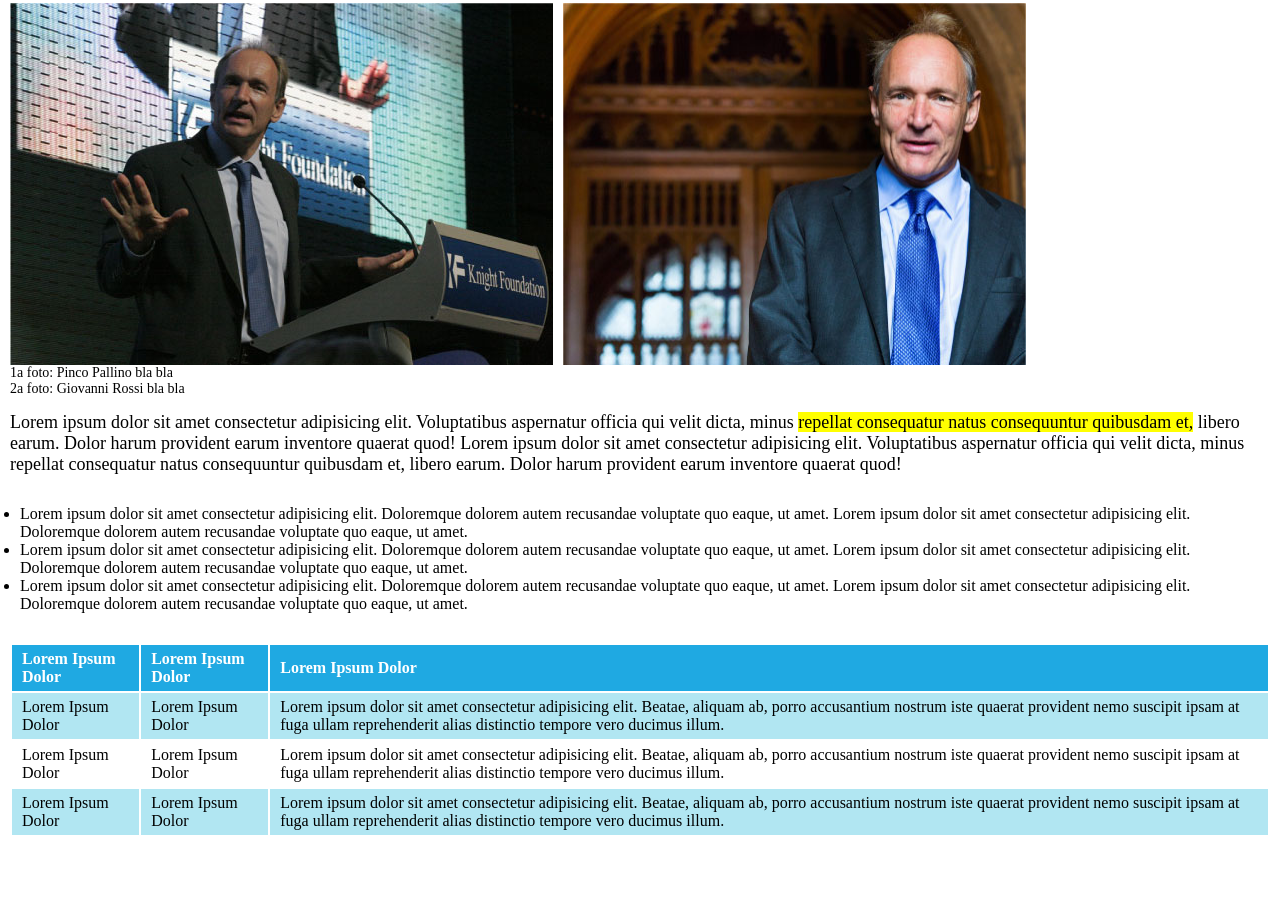
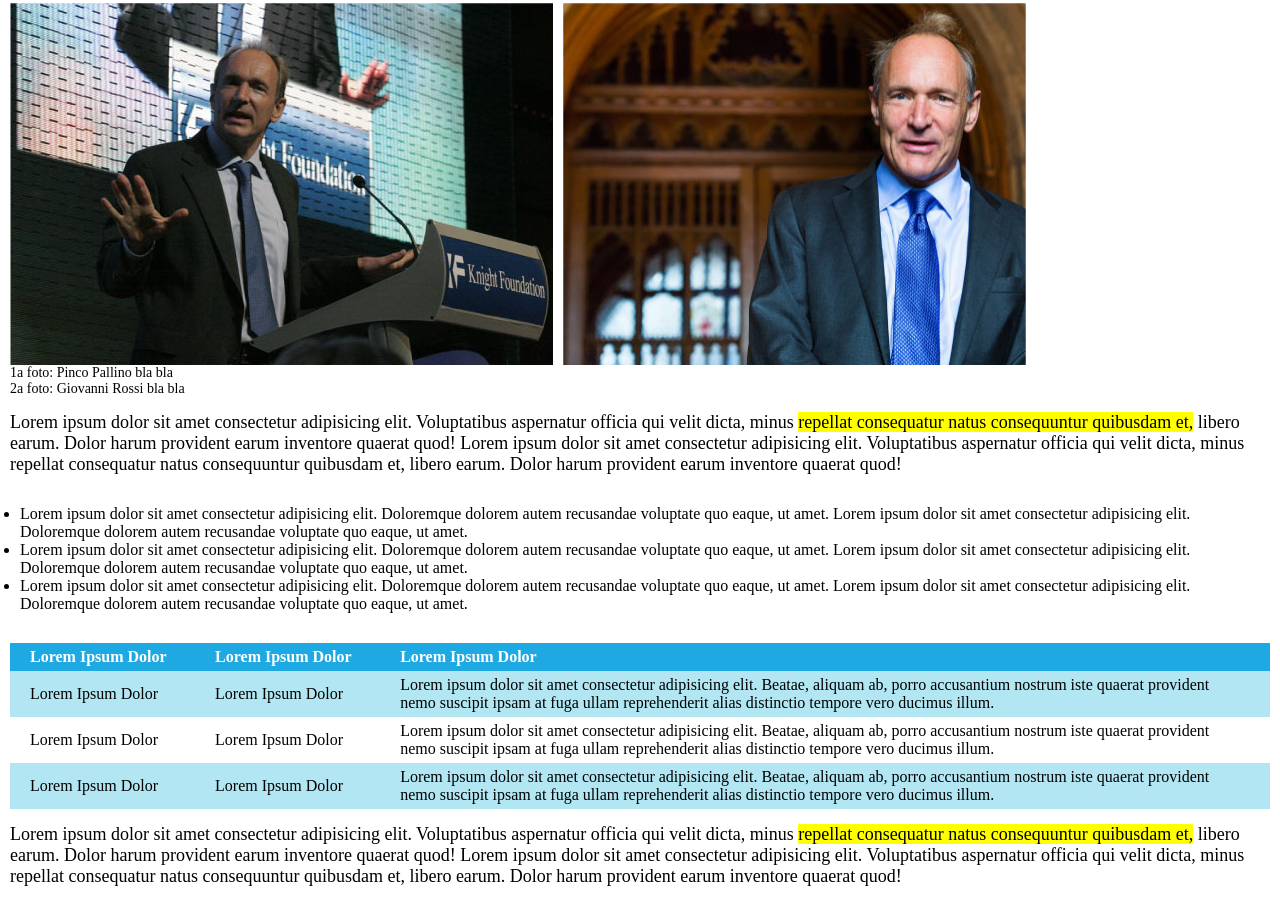
Before and after one commit to DavideGiuseppeCIliento/html-css-booleaner, a plain HTML site: page index.html in a window 1280 px wide. Shown: the part 305-1207 px from the top of the page. Before the commit the page ends 1157 px from the top, so only its background shows below. Drawn offline with Linux system fonts and the light colour scheme.

Commit message:
+ Tbella completa e paragrafo 2

```diff
--- a/assets/css/style.css
+++ b/assets/css/style.css
@@ -49,6 +49,7 @@ ul {
 
 table {
   width: 100%;
+  border-collapse: collapse;
 }
 
 thead {
@@ -61,15 +62,11 @@ tr {
 }
 
 td {
-  padding: 5px 10px 5px 10px;
-  margin: 0;
-  border: 0;
+  padding: 5px 20px 5px 20px;
 }
 
 th {
-  padding: 5px 10px 5px 10px;
-  margin: 0;
-  border: 0;
+  padding: 5px 20px 5px 20px;
 }
 
 /* STILE HEADER */
--- a/index.html
+++ b/index.html
@@ -84,7 +84,7 @@
             <tr>
               <th>Lorem Ipsum Dolor</th>
               <th>Lorem Ipsum Dolor</th>
-              <th colspan="2">Lorem Ipsum Dolor</th>
+              <th>Lorem Ipsum Dolor</th>
             </tr>
           </thead>
 
@@ -94,7 +94,7 @@
               <td>Lorem Ipsum Dolor</td>
               <td>
                 Lorem ipsum dolor sit amet consectetur adipisicing elit. Beatae,
-                aliquam ab, porro accusantium nostrum iste quaerat provident
+                aliquam ab, porro accusantium nostrum iste quaerat provident<br />
                 nemo suscipit ipsam at fuga ullam reprehenderit alias distinctio
                 tempore vero ducimus illum.
               </td>
@@ -105,7 +105,7 @@
               <td>Lorem Ipsum Dolor</td>
               <td>
                 Lorem ipsum dolor sit amet consectetur adipisicing elit. Beatae,
-                aliquam ab, porro accusantium nostrum iste quaerat provident
+                aliquam ab, porro accusantium nostrum iste quaerat provident<br />
                 nemo suscipit ipsam at fuga ullam reprehenderit alias distinctio
                 tempore vero ducimus illum.
               </td>
@@ -116,15 +116,30 @@
               <td>Lorem Ipsum Dolor</td>
               <td>
                 Lorem ipsum dolor sit amet consectetur adipisicing elit. Beatae,
-                aliquam ab, porro accusantium nostrum iste quaerat provident
+                aliquam ab, porro accusantium nostrum iste quaerat provident<br />
                 nemo suscipit ipsam at fuga ullam reprehenderit alias distinctio
                 tempore vero ducimus illum.
               </td>
             </tr>
           </tbody>
-          <tfoot></tfoot>
         </table>
       </section>
+
+      <!-- PARAGRAFO -->
+      <section class="sezioneparagrafo">
+        <p>
+          Lorem ipsum dolor sit amet consectetur adipisicing elit. Voluptatibus
+          aspernatur officia qui velit dicta, minus
+          <mark>repellat consequatur natus consequuntur quibusdam et,</mark>
+          libero earum. Dolor harum provident earum inventore quaerat quod!
+          Lorem ipsum dolor sit amet consectetur adipisicing elit. Voluptatibus
+          aspernatur officia qui velit dicta, minus repellat consequatur natus
+          consequuntur quibusdam et, libero earum. Dolor harum provident earum
+          inventore quaerat quod!
+        </p>
+      </section>
+
+      <section></section>
     </main>
   </body>
 </html>
```
